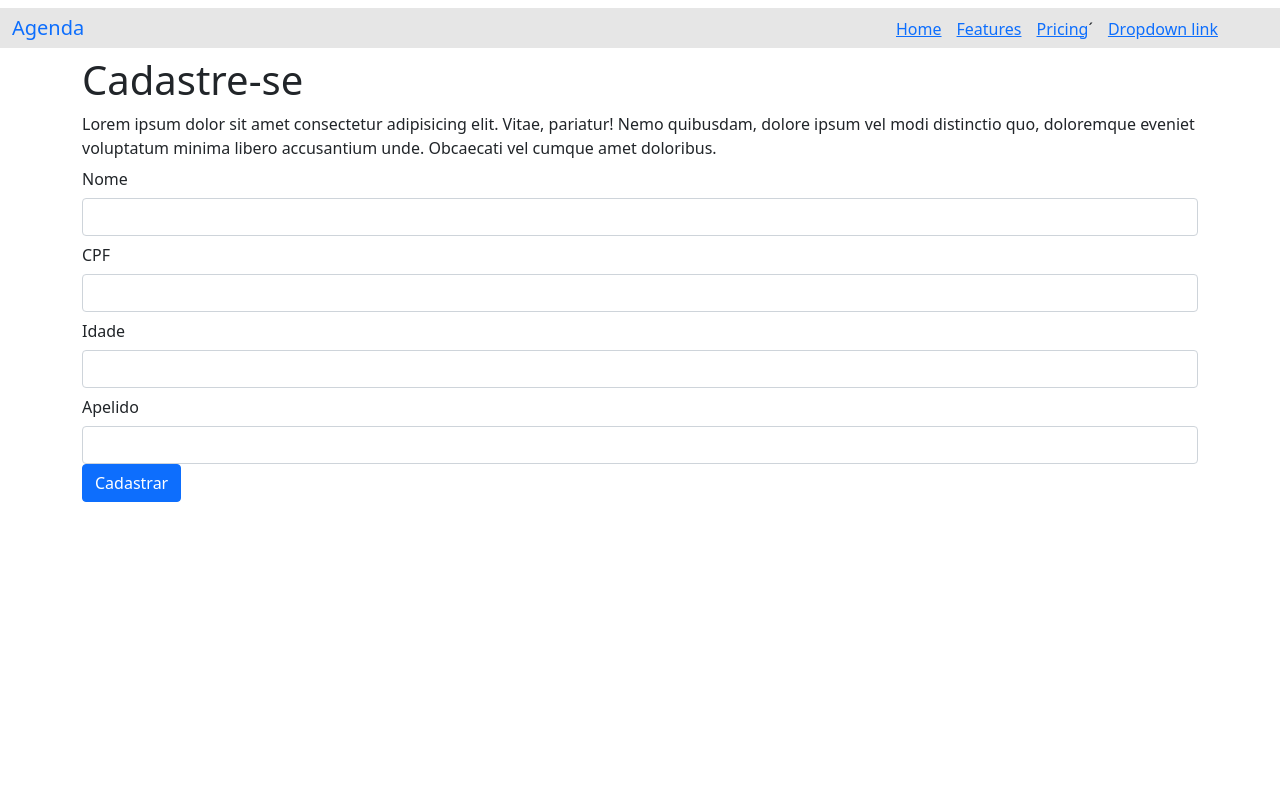
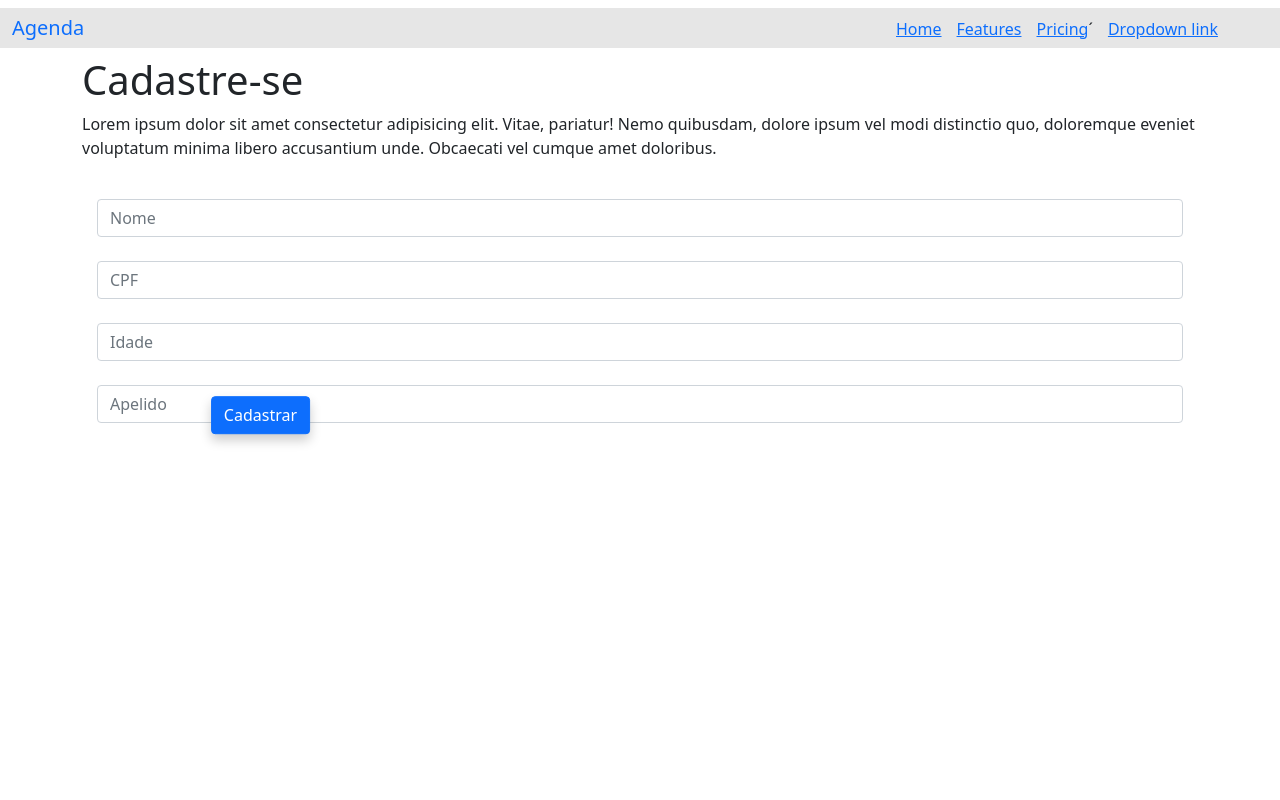
Before and after one commit to PC-Pedro/Comunicacao, a PHP site: the page made by View/cadastro/pessoa/index.php in a window 1280 px wide. Run offline with PHP 8.4, Linux system fonts and the light colour scheme; the template is opened without the code that fills it, so the values that code supplies are empty; some libraries are stand-ins or nearby versions.

Commit message:
#main# implementando interface e códigos ao cadastro pessoas

```diff
--- a/View/cadastro/pessoa/index.php
+++ b/View/cadastro/pessoa/index.php
@@ -5,32 +5,53 @@
   Lorem ipsum dolor sit amet consectetur adipisicing elit. Vitae, pariatur! Nemo quibusdam, dolore ipsum vel modi distinctio quo, doloremque eveniet voluptatum minima libero accusantium unde. Obcaecati vel cumque amet doloribus.
 <div>
   <form>
-    <label for="Nome" class="col-sm-2 col-form-label">Nome</label>
-      <input type="text" class="form-control" id="nome">
-    <label for="CPF" class="col-sm-2 col-form-label">CPF</label>
-      <input type="text" class="form-control" id="CPF">
-      <label for="Idade" class="col-sm-2 col-form-label">Idade</label>
-      <input type="number" class="form-control" id="idade">
-      <label for="Apelido" class="col-sm-2 col-form-label">Apelido</label>
-      <input type="text" class="form-control" id="Apelido">
+    <label for="Nome" class="col-sm-2 col-form-label"></label>
+      <input type="text" class="form-control" id="nome" placeholder="Nome">
+    <label for="CPF" class="col-sm-2 col-form-label"></label>
+      <input type="text" class="form-control" id="CPF" placeholder="CPF">
+      <label for="Idade" class="col-sm-2 col-form-label"></label>
+      <input type="number" class="form-control" id="idade" placeholder="Idade">
+      <label for="Apelido" class="col-sm-2 col-form-label"></label>
+      <input type="text" class="form-control" id="Apelido" placeholder="Apelido">
   <button type="submit" class="btn btn-primary">Cadastrar</button>
 </form>
 </div>
   <style>
 
-    body{
-
-margin: 0;
-padding: 0;
-height: 100vh;
-
+    form{
+      background-color: rgb(255, 255, 255);
+    padding: 15px;
+    border-radius: 10px;
 }
 
-.button-container {
-    display: flex;
-    gap: 10px;
+form label {
+    display: block;
+    width: fit-content;
+    font-size: 0.8em;
+    font-weight: 100;
+    background-color: rgb(255, 255, 255);
+    padding: 3px 7px;
+    margin-top: 10px;
+    margin-bottom: 0px;
+    border-radius: 5px;
 }
 
+input[type=button], button {
+    padding: 10px 20px;
+    font-size: 16px;
+    background-color: rgb(5, 225,5);
+    color: #000000;
+    border: none;
+    border-radius: 30px;
+    cursor: pointer;
+    text-decoration: none;
+    box-shadow: 0 6px 12px rgba(0, 0, 0, 0.2);
+    transition: backgroud 0.3s, box-shadow 0.3s, transform 0.3s;
+    position: absolute;
+    top: 50%;
+    right:75%;
+    transform: translate(-10%, -10%);
+}
 
 
 
```
